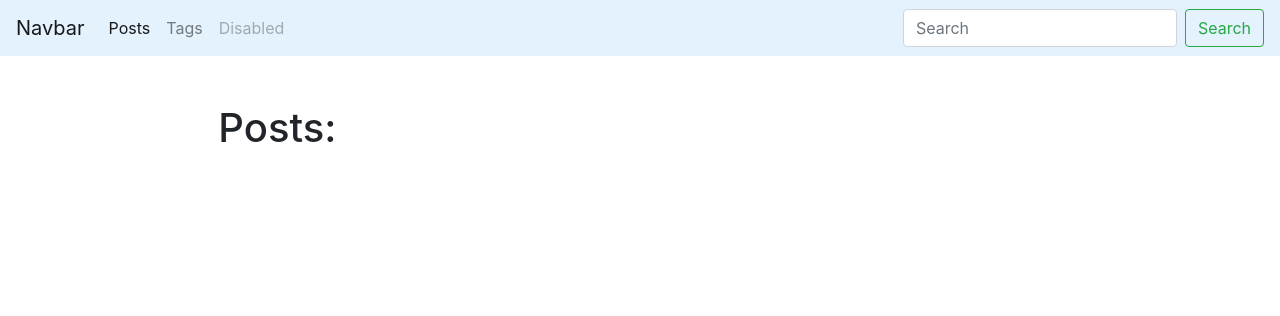
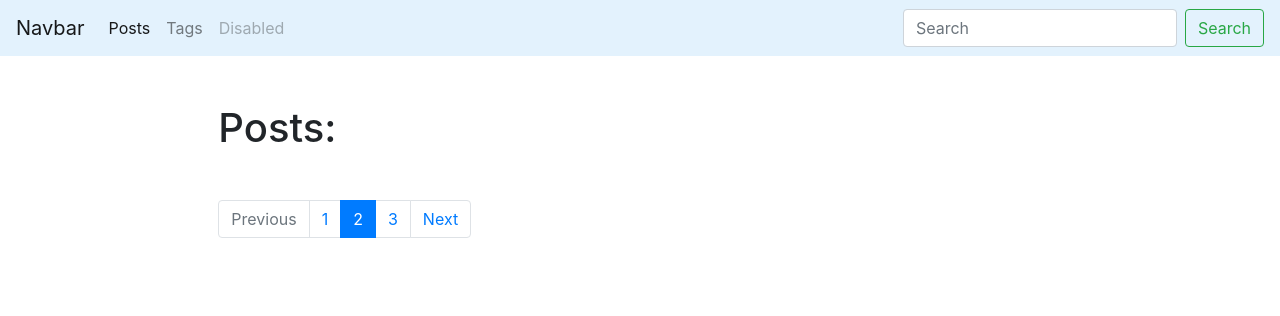
Before and after one commit to fj-fj-fj/test_django, a Django app: page /blog/ in a window 1280 px wide. Shown: the top 316 px of the page. Run offline with Django 3.2, Linux system fonts and the light colour scheme; data that the repository does not hold is empty; some libraries are stand-ins or nearby versions.

Commit message:
pagination beta

```diff
--- a/firstapp/models.py
+++ b/firstapp/models.py
@@ -45,6 +45,9 @@ class Post(models.Model):
     def __str__(self):
         return self.title
 
+    class Meta:
+        ordering = ['-date_pub']
+
 
 class Tag(models.Model):
     title = models.CharField(max_length=50)
@@ -61,3 +64,6 @@ class Tag(models.Model):
 
     def __str__(self):
         return self.title
+
+    class Meta:
+        ordering = ['title']
--- a/firstapp/views.py
+++ b/firstapp/views.py
@@ -8,11 +8,15 @@ from .utils import (ObjectDetailMixin, ObjectCreateMixin,
                     ObjectUpdateMixin, ObjectDeleteMixin)
 
 from django.contrib.auth.mixins import LoginRequiredMixin
+from django.core.paginator import Paginator
 
 
 def posts_list(request):
     posts = Post.objects.all()
-    return render(request, 'firstapp/index.html', {'posts': posts})
+    paginator = Paginator(posts, 2)
+
+    page = paginator.get_page(1)
+    return render(request, 'firstapp/index.html', {'posts': page.object_list})
 
 
 class PostDetail(ObjectDetailMixin, View):
--- a/templates/base.html
+++ b/templates/base.html
@@ -44,9 +44,27 @@
   </nav>
   <div class="contaiter mt-5">
     <div class="row">
-      <div class="col-6 offset-md-2">{% block content %}
+      <div class="col-6 offset-md-2">
+        {% block content %}
           void
-        {% endblock %}</div>
+        {% endblock %}
+
+        <nav aria-label="...">
+          <ul class="pagination">
+            <li class="page-item disabled">
+              <a class="page-link" href="#" tabindex="-1" aria-disabled="true">Previous</a>
+            </li>
+            <li class="page-item"><a class="page-link" href="#">1</a></li>
+            <li class="page-item active" aria-current="page">
+              <a class="page-link" href="#">2 <span class="sr-only">(current)</span></a>
+            </li>
+            <li class="page-item"><a class="page-link" href="#">3</a></li>
+            <li class="page-item">
+              <a class="page-link" href="#">Next</a>
+            </li>
+          </ul>
+        </nav>
+      </div>
     </div>
   </div>
   {% if request.user.is_authenticated and request.user.is_staff %}
```
